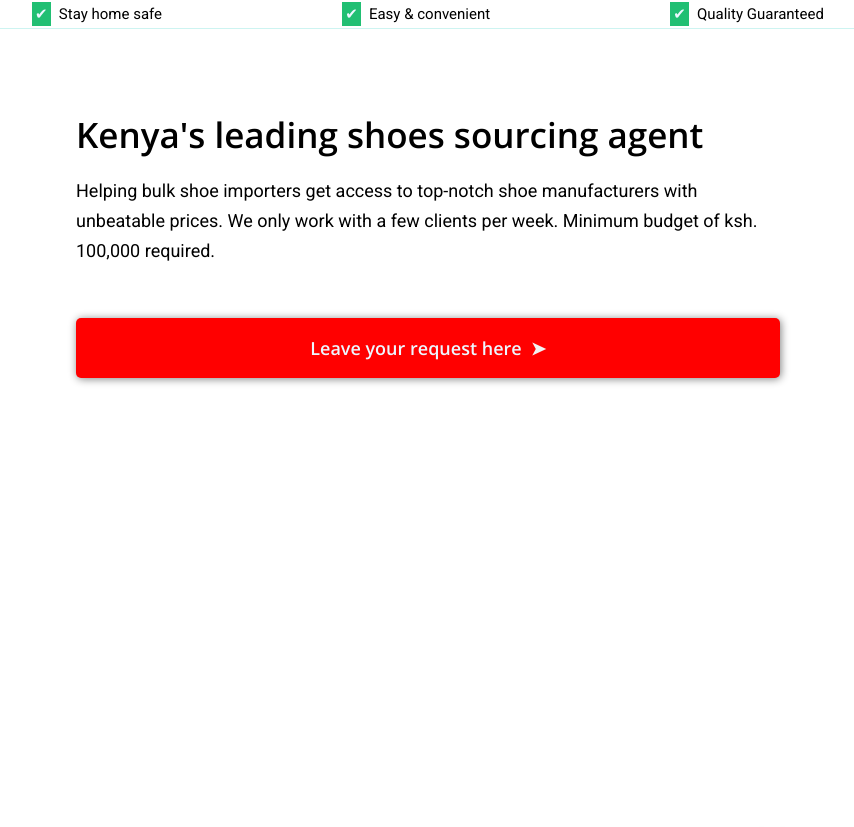
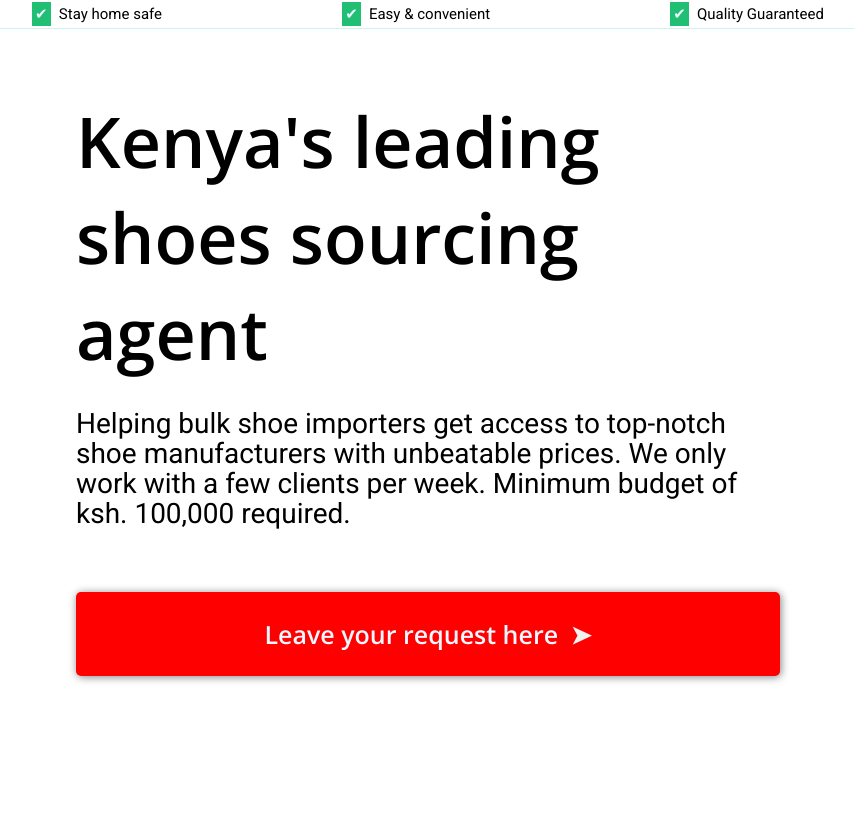
Before and after one commit to HaronKibetRutoh/myproject, a Django app: template templates/quote/home.html in a window 1280 px wide. Shown: the part 120-947 px from the top of the page, without its empty margins (212-1066 px from the left). Run offline with Django 3.2, Linux system fonts and the light colour scheme; the template is opened without the code that fills it, so the values that code supplies are empty; some libraries are stand-ins or nearby versions.

Commit message:
css changes

```diff
--- a/static/css/base.css
+++ b/static/css/base.css
@@ -198,9 +198,9 @@ footer{
 }
 
 .offer-heading{
-    font-size: 3.5rem;
+    font-size: 7rem;
     font-family: 'Open Sans', sans-serif;
-    margin-top: 0.5em;
+    margin-top: 0em;
     color: #000;
 }
 
@@ -215,7 +215,7 @@ footer{
 
 
 .offer-subheading{
-    font-size: 1.8rem;
+    font-size: 2.8rem;
     font-family: 'Roboto', sans-serif;
     line-height: 3rem;
     margin-top: 1em;
@@ -234,7 +234,7 @@ footer{
     padding: 1em;
     width: 100%;
     color: #edf7ff;
-    font-size: 1.8rem;
+    font-size: 2.5rem;
     font-weight: bold;
     font-family: 'Open Sans', sans-serif;
     text-decoration: none;
--- a/templates/quote/shopping.html
+++ b/templates/quote/shopping.html
@@ -27,7 +27,7 @@
         </div>
         </div>
         <div class="contact-fields">
-        <p class="contact-form-label">Tell us what shoes you want to import</p>
+        <p class="contact-form-label">Leave a detailed description of the type of shoes you want. You can send photos via whatsapp 0718448461</p>
         <div>
             {{form.description}}
         </div>
```
